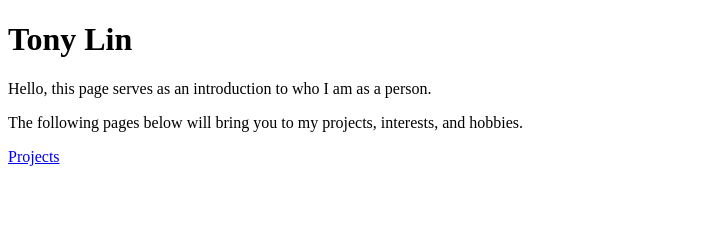
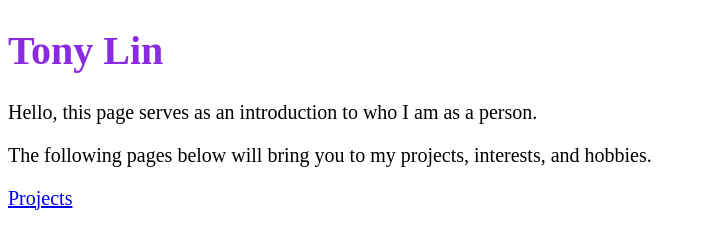
Before and after one commit to lint623/Introduction, a plain HTML site: page index.html in a window 1280 px wide. Shown: the whole page, without its empty margins (0-705 px from the left). Drawn offline with Linux system fonts and the light colour scheme.

Commit message:
some CSS elements added in

```diff
--- a/index.html
+++ b/index.html
@@ -6,8 +6,8 @@
     <title>Introduction!</title>
 </head>
 
-<body>
-    <h1>Tony Lin</h1>
+<body style="font-size: 20px">
+    <h1 style="color:blueviolet">Tony Lin</h1>
     <p> Hello, this page serves as an introduction to who I am as a person.</p>
     <p> The following pages below will bring you to my projects, interests, and hobbies.</p>
     <a href="Pages/projects.html">Projects</a>
```
